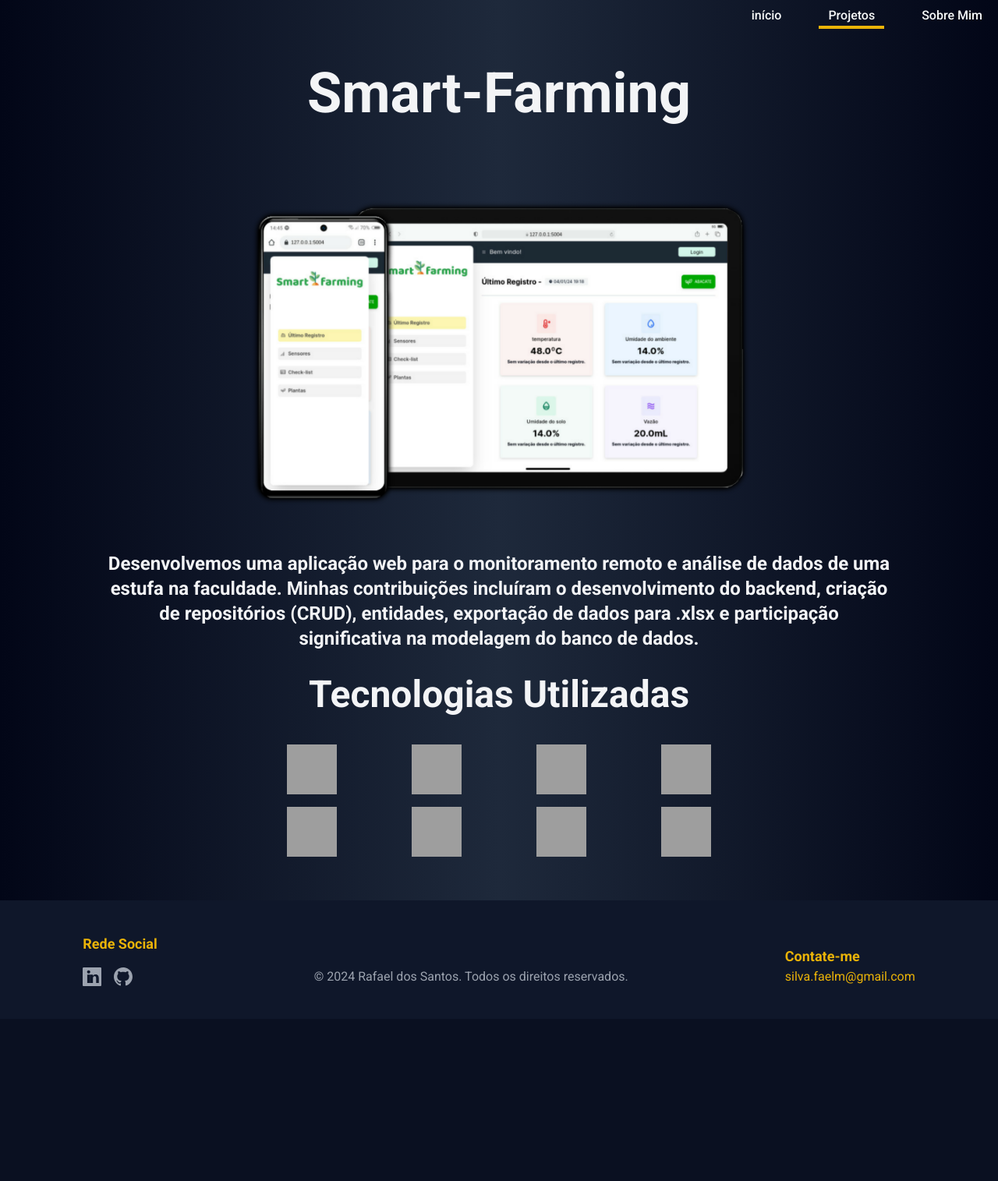
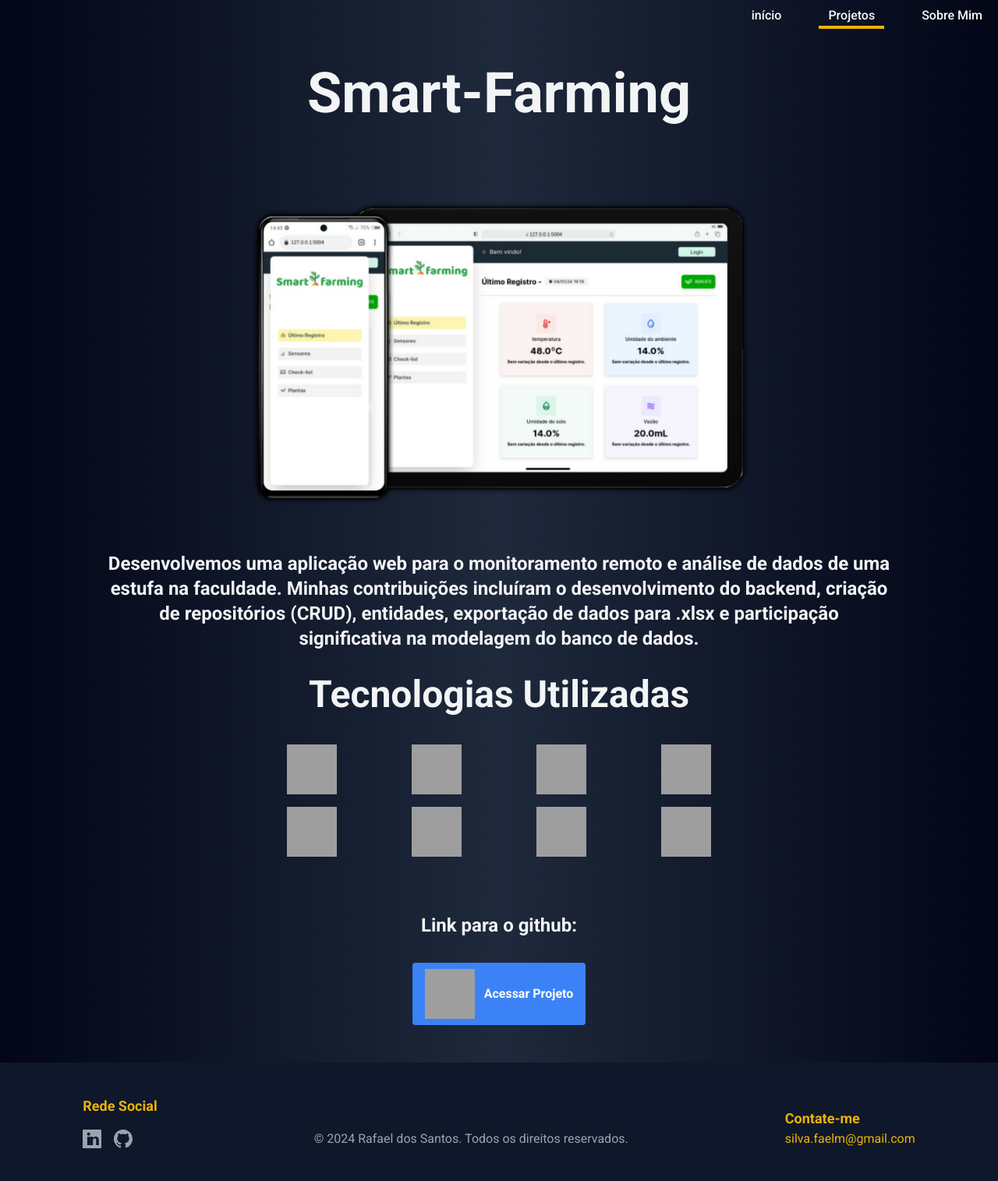
Before and after one commit to FaelSantoss/portfolio_digital, a Flask app: page /projects/Smart-Farming in a window 1280 px wide. Shown: the whole page at 78% size. Before the commit the page ends 1265 px from the top, so only its background shows below. Run offline with Flask 3, Linux system fonts and the light colour scheme; style sheets or scripts are compiled from the project's sources; grey boxes are pictures that could not be loaded.

Commit message:
created button with link to github repository

```diff
--- a/src/app/main.py
+++ b/src/app/main.py
@@ -3,18 +3,18 @@ from flask import Blueprint, Flask, render_template, request
 # Projects data
 projects_data = [
     {
-        "title": "Meu-Timão",
-        "content": "Desenvolvi o site 'Meu Timão', onde os usuários podem adicionar notícias que são exibidas em forma de cards. Cada card possui um botão que gera uma rota dinâmica para uma página específica no banco de dados. A interface inclui um carrossel com as três últimas notícias, utilizando componentes do Bootstrap.",
-        "technologies": "python,flask,html5,css3,bootstrap,docker,mysql",
-        "link": "https://github.com/FaelSantoss/zip-code-finder",
-        "img": "meutimao.png",
-    },
-    {
         "title": "Smart-Farming",
         "content": "Desenvolvemos uma aplicação web para o monitoramento remoto e análise de dados de uma estufa na faculdade. Minhas contribuições incluíram o desenvolvimento do backend, criação de repositórios (CRUD), entidades, exportação de dados para .xlsx e participação significativa na modelagem do banco de dados.",
         "technologies": "javascript,python,flask,html5,css3,tailwindcss,docker,mysql",
-        "link": "https://github.com/FaelSantoss/zip-code-finder",
+        "link": "https://github.com/CtrI-Alt-Del/smart-farming",
         "img": "smartfarming.png",
+    },
+    {
+        "title": "Meu-Timao",
+        "content": "Desenvolvi o site 'Meu Timao', onde os usuários podem adicionar notícias que são exibidas em forma de cards. Cada card possui um botão que gera uma rota dinâmica para uma página específica no banco de dados. A interface inclui um carrossel com as três últimas notícias, utilizando componentes do Bootstrap.",
+        "technologies": "python,flask,html5,css3,bootstrap,docker,mysql",
+        "link": "https://github.com/FaelSantoss/meu-timao",
+        "img": "meutimao.png",
     },
     {
         "title": "Todo-List",
--- a/src/ui/templates/projects/projects.html
+++ b/src/ui/templates/projects/projects.html
@@ -27,6 +27,13 @@
           {% endfor %}
         </div>
       </div>
+      <div class="p-4 text-center">
+        <p class="text-gray-100 text-xl md:text-2xl text-center font-semibold w-full my-8 px-4">Link para o github:</p>
+        <a href="{{project['link']}}" class="inline-block bg-blue-500 hover:bg-blue-600 text-white font-bold py-2 px-4 rounded transition duration-300 ease-in-out">
+          <img src="https://cdn.jsdelivr.net/gh/devicons/devicon@latest/icons/github/github-original.svg" class="w-16 h-16 inline-block mr-2 align-middle" alt="GitHub Logo"/>
+          <span class="align-middle">Acessar Projeto</span>
+        </a>
+      </div>
     </div>
   </div>
   {% include 'components/footer.html' %}
```
